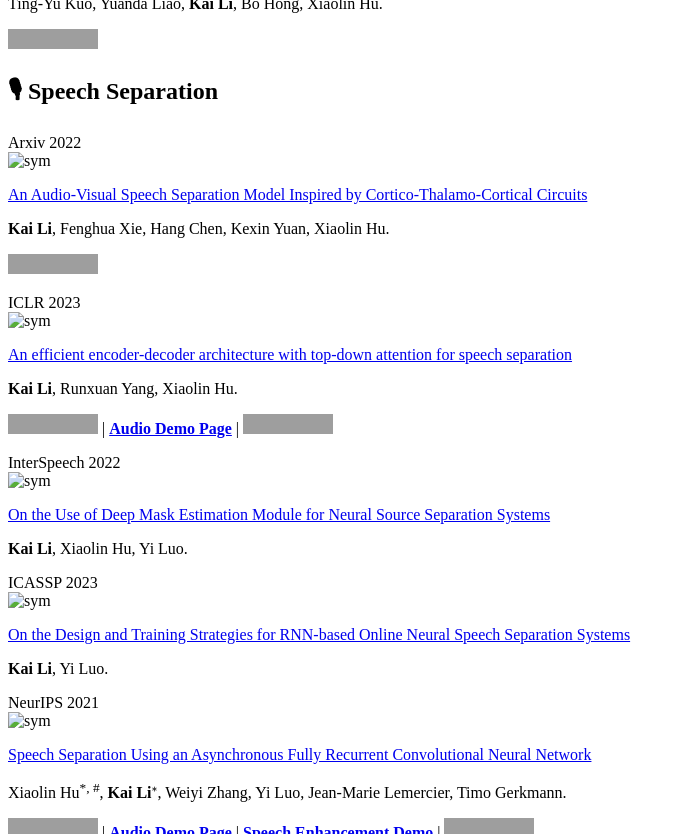
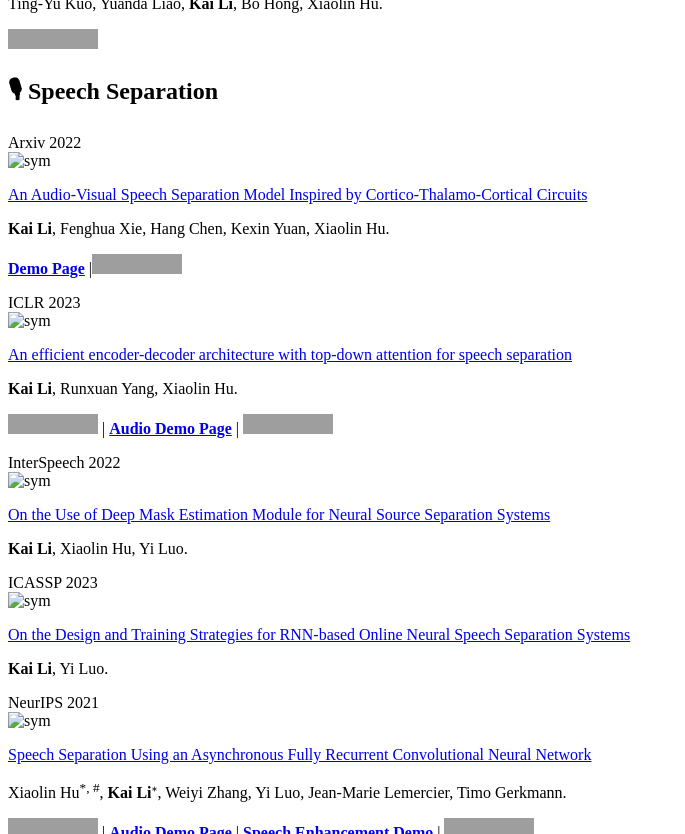
Before and after one commit to JusperLee/jusperlee.github.io, a Jekyll site: the page built from _pages/includes/pub.md, in a window 1280 px wide and 900 px high, scrolled down 741 px, cut to the strip 0-834 px from the top of the window. Shown: the whole strip, without its empty margins (0-685 px from the left). Built offline with Jekyll 4.4.1, drawn with Linux system fonts in a browser that asks for light colours; nearby versions of some CDN libraries; our own code applies the rules of GitHub Pages for plain Markdown files; formulas are drawn with MathJax 3; grey boxes are pictures that could not be loaded.

Commit message:
Fixed show

```diff
--- a/_pages/includes/pub.md
+++ b/_pages/includes/pub.md
@@ -25,7 +25,7 @@ Ting-Yu Kuo, Yuanda Liao, **Kai Li**, Bo Hong, Xiaolin Hu.
 
 **Kai Li**, Fenghua Xie, Hang Chen, Kexin Yuan, Xiaolin Hu.
 
-<a href="https://github.com/JusperLee/CTCNet"><img src="https://img.shields.io/github/stars/JusperLee/CTCNet?style=social&amp;label=Code+Stars" alt=""></a> <strong><span class='show_paper_citations' data='fHkHcMsAAAAJ:roLk4NBRz8UC'></span></strong>
+[**Demo Page**](./project/CTCNet) \|<a href="https://github.com/JusperLee/CTCNet"><img src="https://img.shields.io/github/stars/JusperLee/CTCNet?style=social&amp;label=Code+Stars" alt=""></a> <strong><span class='show_paper_citations' data='fHkHcMsAAAAJ:roLk4NBRz8UC'></span></strong>
 
 </div>
 </div>
--- a/project/CTCNet/index.html
+++ b/project/CTCNet/index.html
@@ -341,7 +341,7 @@
           </div>
         </div>
       </div>
-      <script type='text/javascript' id='clustrmaps' src='//cdn.clustrmaps.com/map_v2.js?cl=ffffff&w=a&t=tt&d=e03sCpn-Bps2eQqelImPAkqTapmP6oKuYM5grbgArH8'></script>
+      <script type='text/javascript' id='clustrmaps' src='//cdn.clustrmaps.com/map_v2.js?cl=ffffff&w=312&t=tt&d=e03sCpn-Bps2eQqelImPAkqTapmP6oKuYM5grbgArH8'></script>
     </div>
   </footer>
 
```
